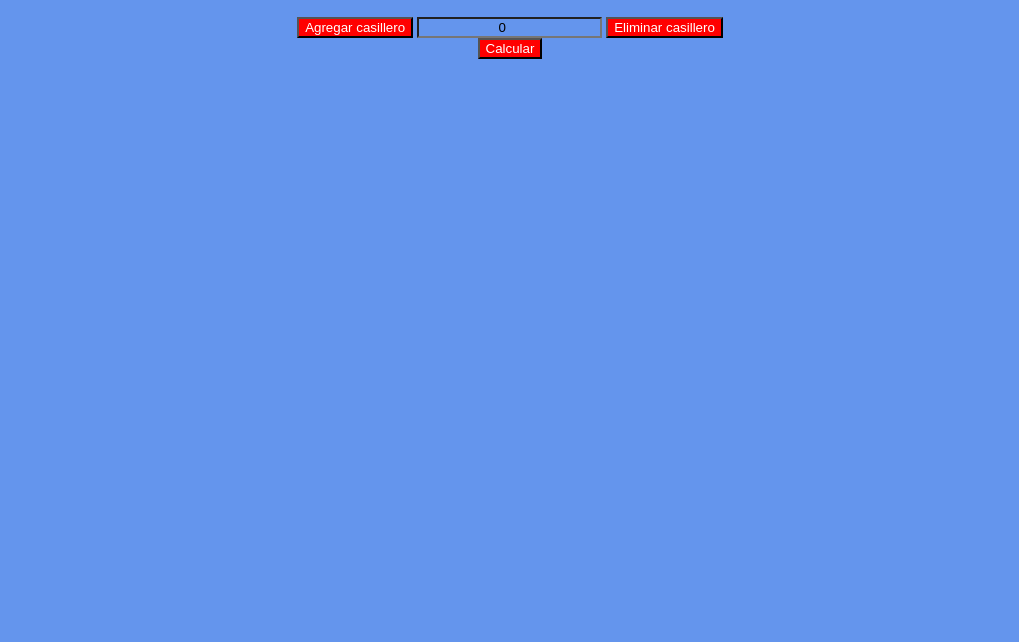
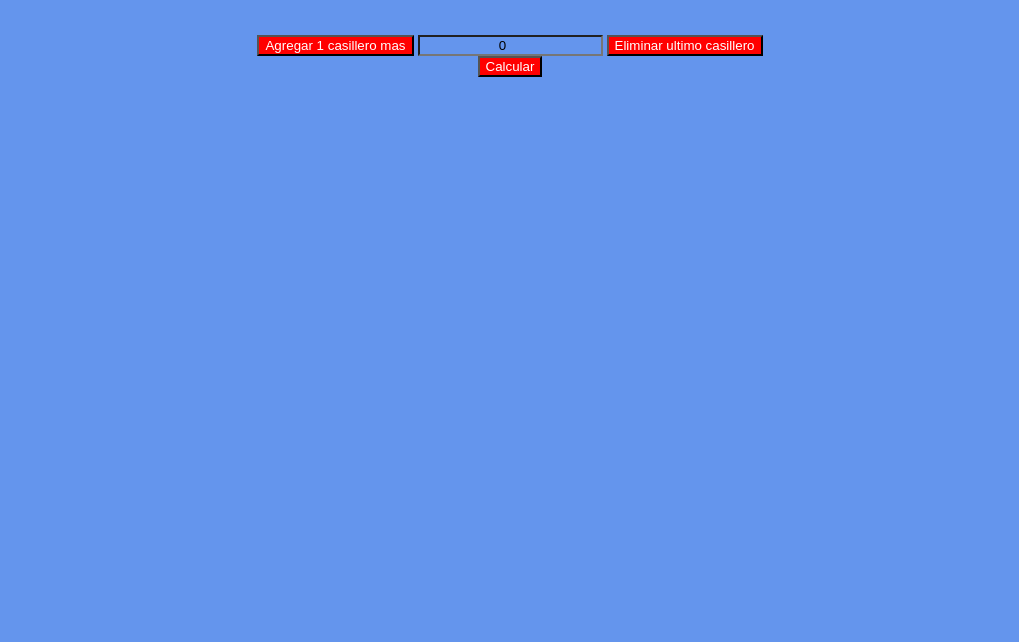
Before and after one commit to rafael-romero/tarea-clase-6, a plain HTML site: page index.html in a window 1280 px wide. Shown: the part 158-800 px from the top of the page, without its empty margins (130-1149 px from the left). Drawn offline with Linux system fonts and the light colour scheme.

Commit message:
corrige errores de escritura, agrega campo para marcar error en el primer input

```diff
--- a/index.html
+++ b/index.html
@@ -22,18 +22,18 @@
     </header>
     <main>
       <form id="formulario-ingreso-salarios">
+        <b class="oculto" id="error-en-negrita-salario-integrante-1"></b><br>
         <button type="button" id="agregar-casillero-salario">
-          Agregar casillero
-        </button>
+          Agregar 1 casillero mas</button>
         <input
           type="number"
-          id="salario-integrante-uno"
+          id="salario-integrante-1"
           placeholder="Ingrese su salario Aqui"
           class="salario"
           value="0"
         />
         <button type="button" id="eliminar-casillero-salario">
-          Eliminar casillero</button
+          Eliminar ultimo casillero</button
         ><br />
       </form>
       <div>
```
